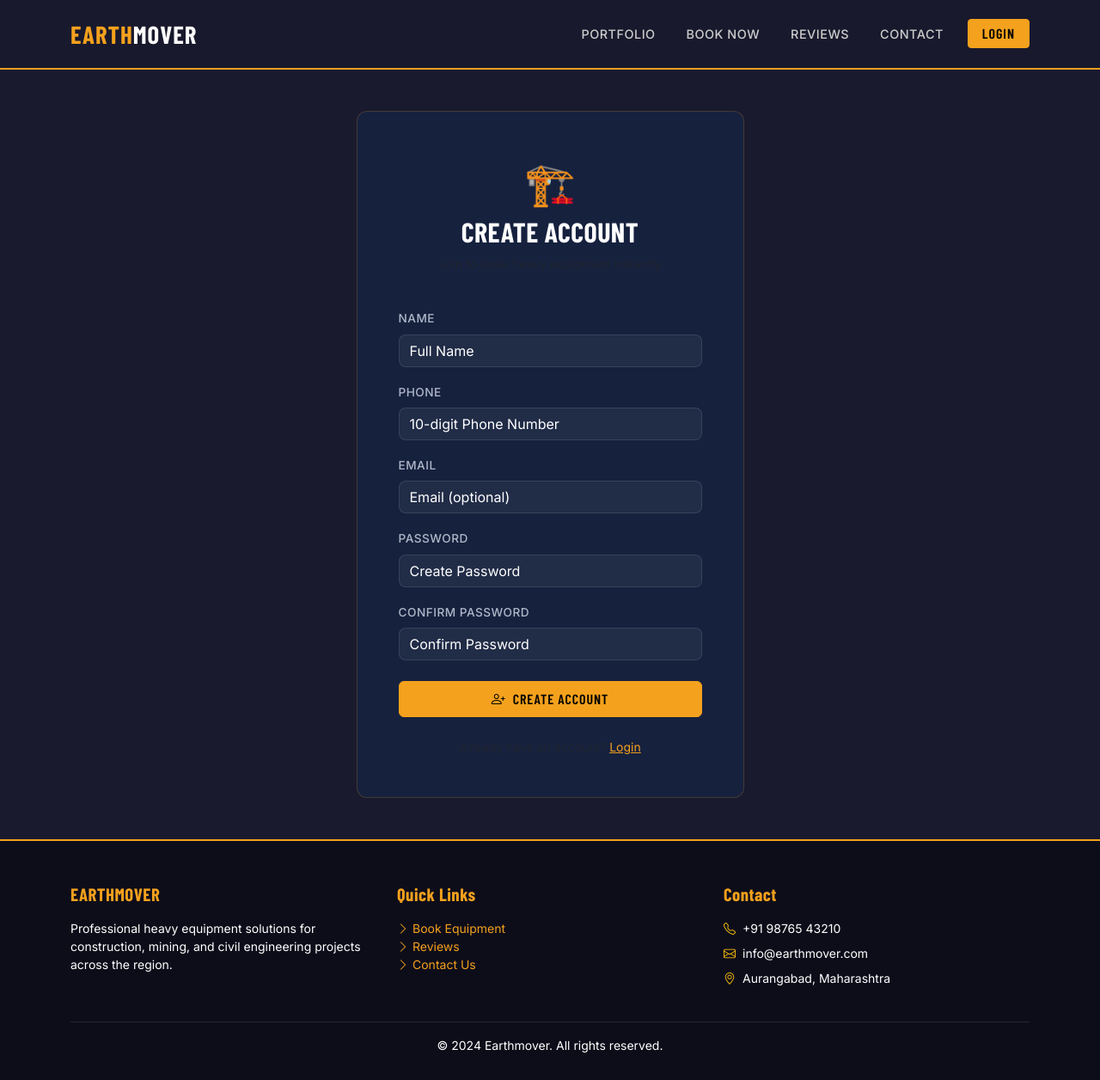
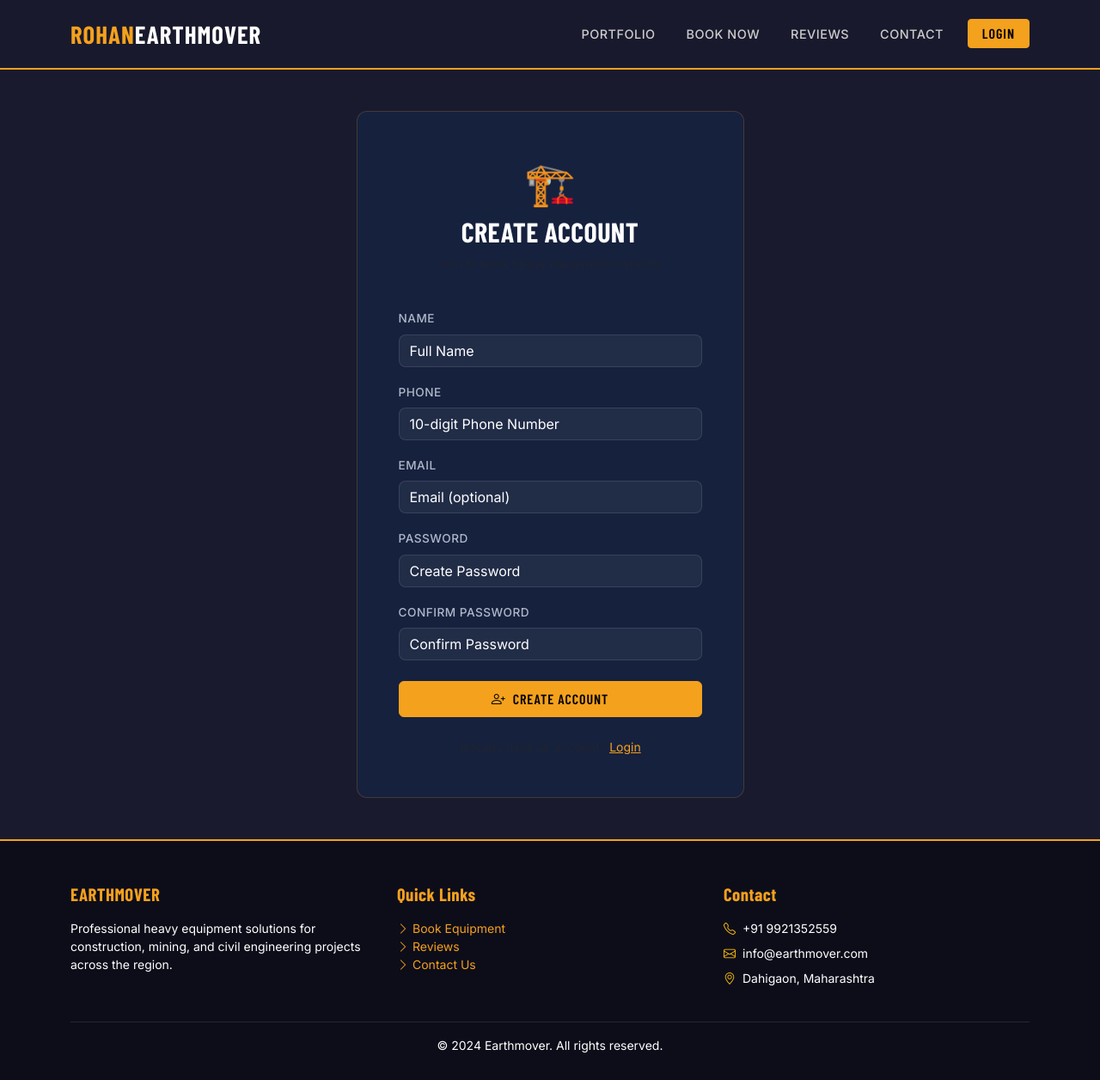
Before and after one commit to rohan-20-05/earthmover, a Django app: page /register/ in a window 1280 px wide. Shown: the whole page at 86% size. Run offline with Django 5.2, Linux system fonts and the light colour scheme; some libraries are stand-ins or nearby versions; some web fonts are replaced.

Commit message:
changes in base html

```diff
--- a/templates/base.html
+++ b/templates/base.html
@@ -165,7 +165,7 @@
 <!-- ── Navbar ── -->
 <nav class="navbar navbar-expand-lg">
   <div class="container">
-    <a class="navbar-brand" href="{% url 'home' %}">EARTH<span>MOVER</span></a>
+    <a class="navbar-brand" href="{% url 'home' %}">ROHAN<span>EARTHMOVER</span></a>
     <button class="navbar-toggler border-0" type="button" data-bs-toggle="collapse" data-bs-target="#navMenu">
       <i class="bi bi-list text-warning fs-4"></i>
     </button>
@@ -222,9 +222,9 @@
       <div class="col-md-4">
         <h5 class="mb-3">Contact</h5>
         <ul class="list-unstyled small">
-          <li><i class="bi bi-telephone me-2 text-warning"></i>+91 98765 43210</li>
+          <li><i class="bi bi-telephone me-2 text-warning"></i>+91 9921352559 </li>
           <li class="mt-2"><i class="bi bi-envelope me-2 text-warning"></i>info@earthmover.com</li>
-          <li class="mt-2"><i class="bi bi-geo-alt me-2 text-warning"></i>Aurangabad, Maharashtra</li>
+          <li class="mt-2"><i class="bi bi-geo-alt me-2 text-warning"></i>Dahigaon, Maharashtra</li>
         </ul>
       </div>
     </div>
```
